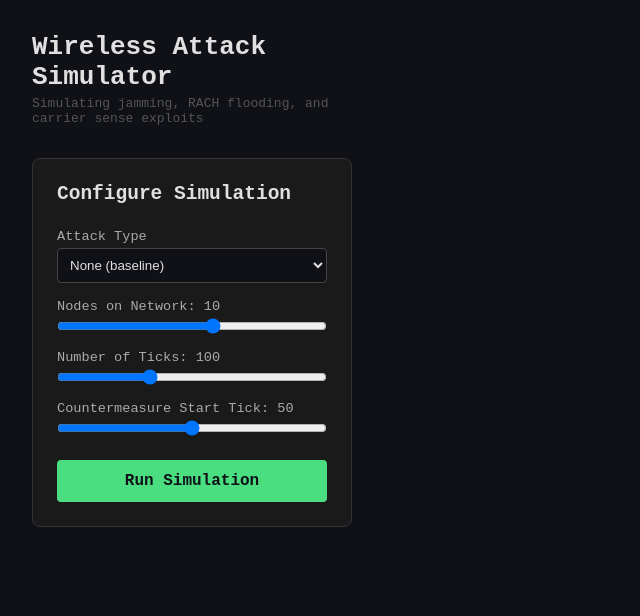
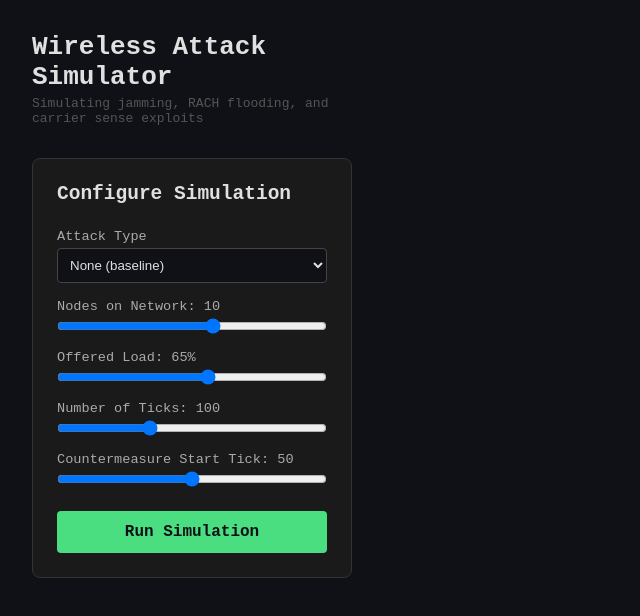
Before and after one commit to peyton-durand/wireless-attack-sim, a React (Vite) app in the folder frontend/: page / in a window 1280 px wide. Shown: the top 616 px of the page, without its empty margins (0-640 px from the left). Built offline with nearby package versions, Linux system fonts and the light colour scheme.

Commit message:
added offered load + realism

```diff
--- a/frontend/src/components/AttackPanel.jsx
+++ b/frontend/src/components/AttackPanel.jsx
@@ -31,6 +31,14 @@ function AttackPanel({ config, setConfig, onRun, loading }) {
         Nodes on Network: {config.num_nodes}
         <input type="range" min="3" max="15" value={config.num_nodes}
           onChange={e => setConfig({ ...config, num_nodes: parseInt(e.target.value) })}
+          style={{ display: "block", width: "100%", marginTop: "0.25rem" }}
+        />
+      </label>
+
+      <label style={{ color: "#aaa", fontSize: "0.85rem" }}>
+        Offered Load: {Math.round(config.offered_load * 100)}%
+        <input type="range" min="0.2" max="1" step="0.05" value={config.offered_load}
+          onChange={e => setConfig({ ...config, offered_load: parseFloat(e.target.value) })}
           style={{ display: "block", width: "100%", marginTop: "0.25rem" }}
         />
       </label>
```
Also changed, not shown: 1 other file (tests, documents, lock files or other folders).
